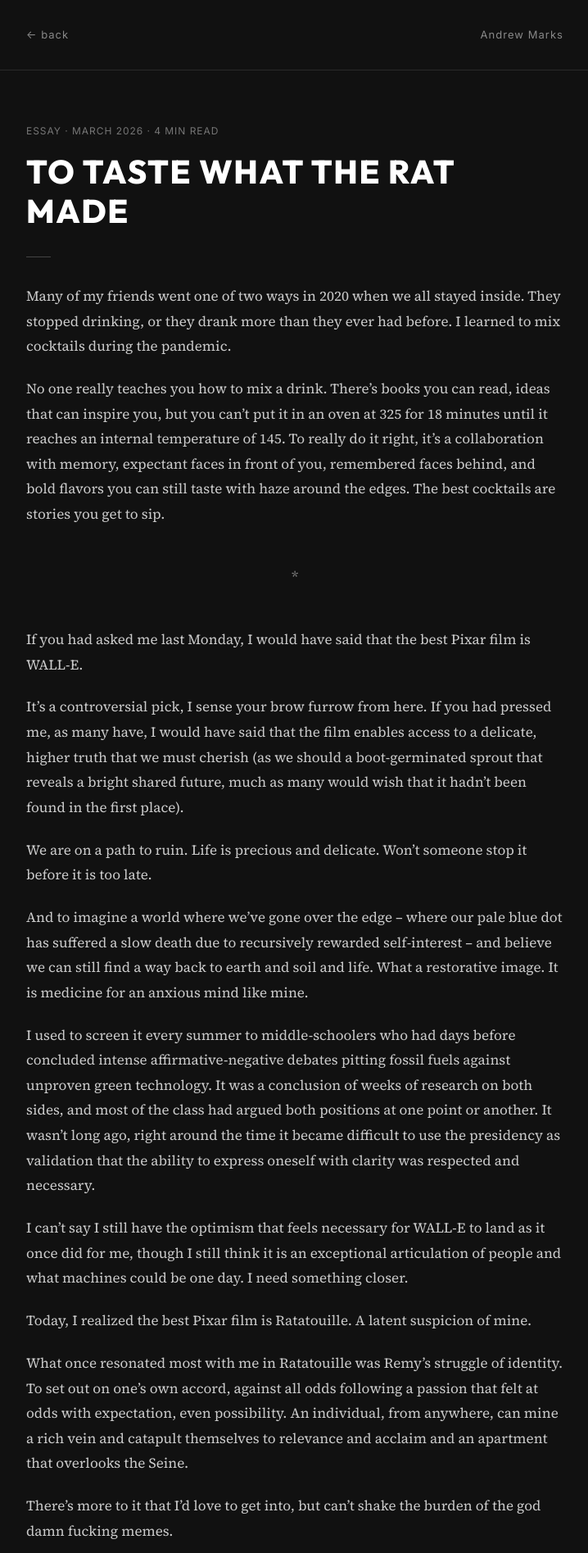
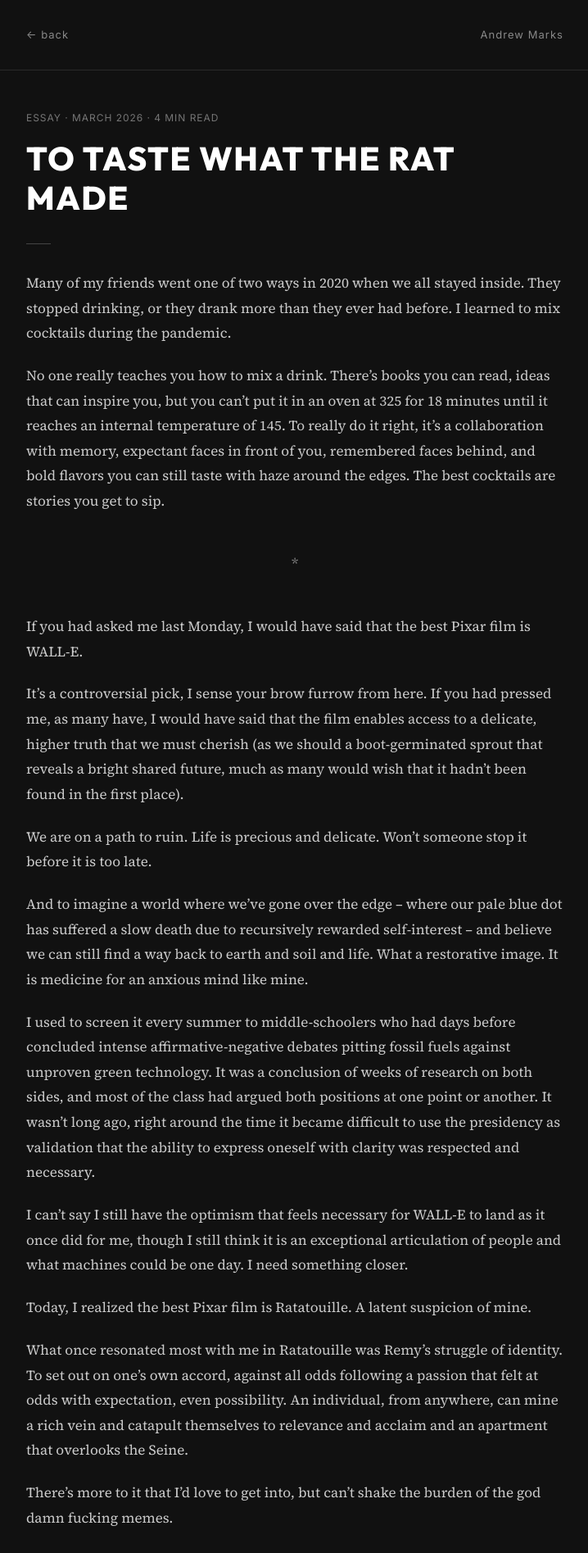
Before and after one commit to AndrewMarks/burribo, a Jekyll site: the page built from _posts/2026-03-24-to-taste-what-the-rat-made.md, in a window 1280 px wide. Shown: the top 1895 px of the page at 82% size, without its empty margins (280-998 px from the left). Built offline with Jekyll 4.4.1, drawn with Linux system fonts in a browser that asks for light colours; nearby versions of some CDN libraries.

Commit message:
Match post header spacing to writing page entries
Use same top padding (48px desktop, 28px mobile) below the topbar on
both pages for a consistent feel when navigating between them.

Co-Authored-By: Claude Opus 4.6 (1M context) <noreply@anthropic.com>

```diff
--- a/assets/css/main.scss
+++ b/assets/css/main.scss
@@ -1253,8 +1253,8 @@ section {
 
 .post-page__header {
   max-width: 720px;
-  margin: var(--space-lg) auto 0;
-  padding: 0 var(--space-md);
+  margin: 0 auto;
+  padding: 48px var(--space-md) 0;
 }
 
 .post-page__meta {
@@ -1614,8 +1614,7 @@ section {
   }
 
   .post-page__header {
-    margin-top: var(--space-md);
-    padding: 0 var(--space-sm);
+    padding: 28px var(--space-sm) 0;
   }
 
   .post-page__body {
```
